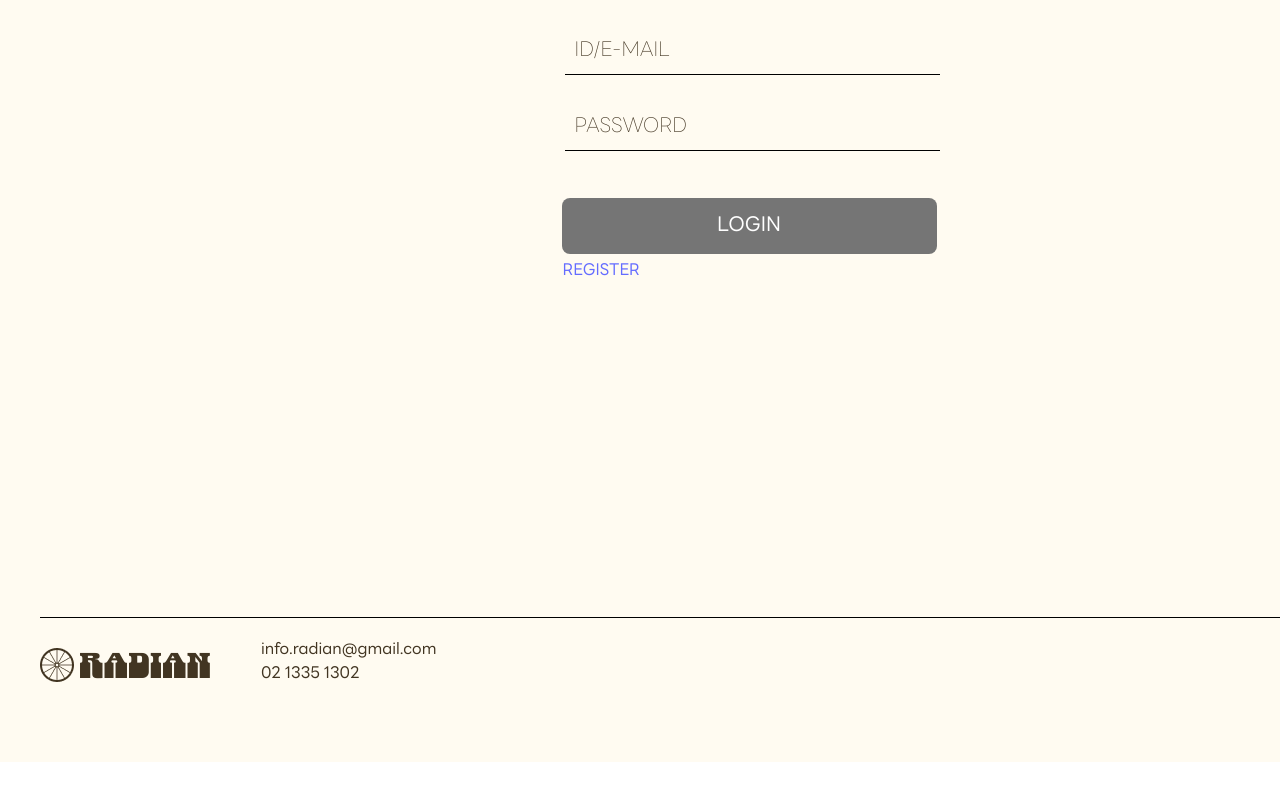
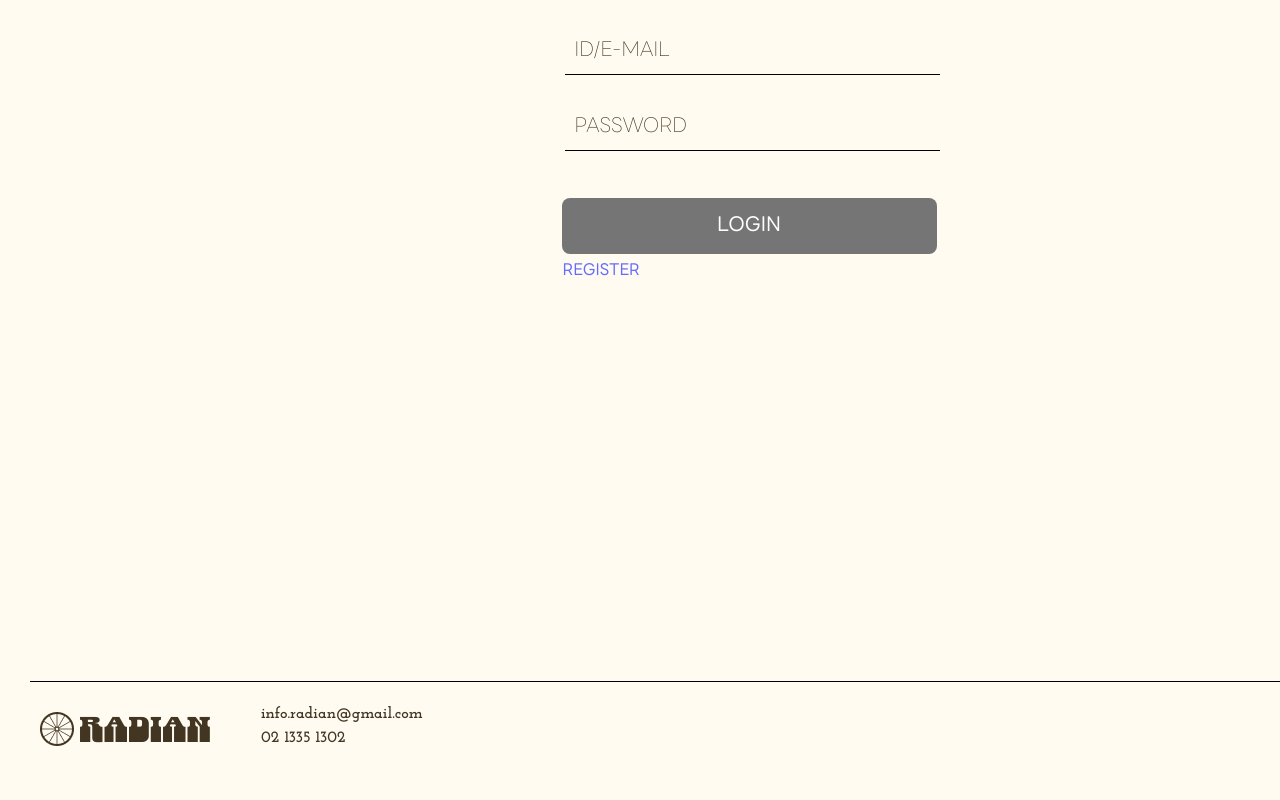
Before and after one commit to ormcamp-fe-3rd/radian, a React (Vite) app: page /login in a window 1280 px wide. Shown: the part 478-1278 px from the top of the page. Before the commit the page ends 1240 px from the top, so only its background shows below. Built offline with nearby package versions, Linux system fonts and the light colour scheme.

Commit message:
[수정]헤더, 푸터(css 일반화)

```diff
--- a/src/styles/Footer.css
+++ b/src/styles/Footer.css
@@ -1,19 +1,3 @@
-@font-face {
-    font-family: 'line-seed';
-    src: url('/fonts/LINESeedKR/LINESeedKR-Th.woff2') format('woff2');
-    font-weight: 100;
-  }
-@font-face {
-    font-family: 'line-seed';
-    src: url('/fonts/LINESeedKR/LINESeedKR-Rg.woff2') format('woff2');
-    font-weight: 400;
-  }
-@font-face {
-    font-family: 'line-seed';
-    font-weight: 700;
-    src: url('/fonts/LINESeedKR/LINESeedKR-Bd.woff2') format('woff2');
-  }
-
 @font-face {
   font-family: 'Danfo';
   src: url('../../public/fonts/Danfo/Danfo-Regular-VariableFont_ELSH.ttf')
@@ -21,18 +5,28 @@
   font-weight: 100;
 }
 
+@font-face {
+  font-family: 'JosefinSlab';
+  src: url('../../public/fonts/JosefinSlab/JosefinSlab-VariableFont_wght.ttf')
+    format('woff2');
+  font-weight: 700;
+}
+
 .footer-container {
-    min-width: 1440px;
+  width: auto;
   height: 74px;
   display: flex;
   justify-content: space-between;
   border-top: 1px solid black;
-    margin: 0 0 70px 40px;
+  margin: 64px 30px 70px 30px;
+  background-color: #fffbf1;
 }
 
 .footer-info {
+  font-family: 'JosefinSlab';
   display: flex;
-    margin-top: 20px;
+  margin: 20px 0px 0px 10px;
+  color: #423522;
 }
 
 .footer-logo {
@@ -50,11 +44,12 @@
   font-family: 'Danfo';
   font-size: 35px;
   margin: 0 0 15px 5px;
+  color: #423522;
 }
 
 .icon-sns {
   display: flex;
-    margin-top: 20px;
+  margin: 20px 10px 0 0;
   gap: 5px;
 }
 
--- a/src/styles/Header.css
+++ b/src/styles/Header.css
@@ -1,19 +1,3 @@
-@font-face {
-  font-family: 'line-seed';
-  src: url('/fonts/LINESeedKR/LINESeedKR-Th.woff2') format('woff2');
-  font-weight: 100;
-}
-@font-face {
-  font-family: 'line-seed';
-  src: url('/fonts/LINESeedKR/LINESeedKR-Rg.woff2') format('woff2');
-  font-weight: 400;
-}
-@font-face {
-  font-family: 'line-seed';
-  font-weight: 700;
-  src: url('/fonts/LINESeedKR/LINESeedKR-Bd.woff2') format('woff2');
-}
-
 @font-face {
   font-family: 'Danfo';
   src: url('../../public/fonts/Danfo/Danfo-Regular-VariableFont_ELSH.ttf')
@@ -30,7 +14,6 @@
   border-bottom: 1px solid black;
   background-color: #fffbf1;
   align-items: center;
-    z-index: 1000;
 }
 
 .go-list {
```
Lines whose indentation alone changed are shown as unchanged.
